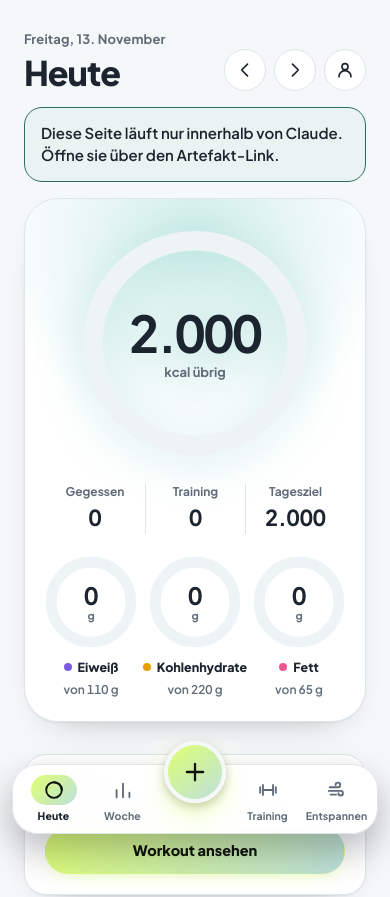
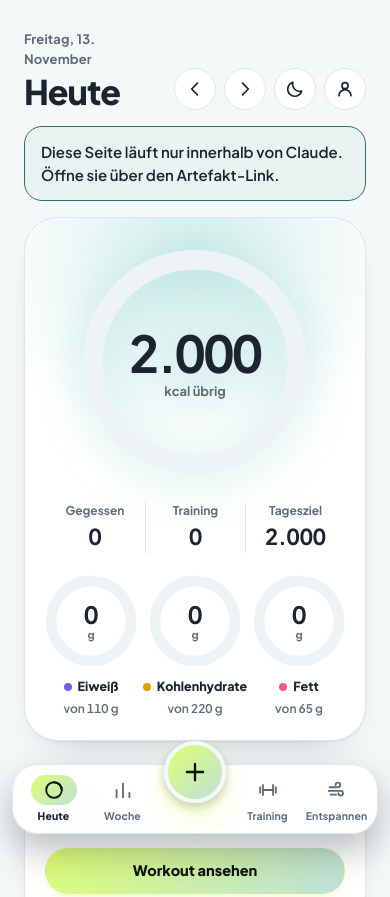
Before and after one commit to Sunny281186/todo-bot, a plain HTML site: page essens-tagebuch.html in a window 390 px wide. Shown: the top 897 px of the page. Drawn offline with Linux system fonts and the light colour scheme.

Commit message:
Essens-Tagebuch: Hell/Dunkel-Schalter in der Kopfzeile
Co-Authored-By: Claude Sonnet 5.5 <noreply@anthropic.com>
Claude-Session: https://claude.ai/code/session_01PNfjmSbxAQtmL1YbnfhfLS

```diff
--- a/essens-tagebuch.html
+++ b/essens-tagebuch.html
@@ -369,6 +369,7 @@ a.pick{text-decoration:none;color:var(--ink)}
       <button class="round" data-act="nav-prev" aria-label="Zurück"><span data-ico="chevL" data-size="20"></span></button>
       <button class="round" data-act="nav-next" aria-label="Weiter"><span data-ico="chevR" data-size="20"></span></button>
     </div>
+    <button class="round" id="themeBtn" data-act="theme" aria-label="Darstellung wechseln"></button>
     <button class="round" id="profBtn" data-view="profil" aria-label="Profil" aria-pressed="false"><span data-ico="user" data-size="20"></span></button>
     </div>
   </header>
@@ -475,6 +476,8 @@ function skey(o){return JSON.stringify(Object.keys(o||{}).sort().map(function(k)
 var IC={
   ring:'<circle cx="12" cy="12" r="8.5"/><path d="M12 3.5a8.5 8.5 0 0 1 8.5 8.5"/>',
   chart:'<path d="M5 20v-8M12 20V5M19 20v-5"/>',
+  sun:'<circle cx="12" cy="12" r="4"/><path d="M12 2.5v2.2M12 19.3v2.2M2.5 12h2.2M19.3 12h2.2M5.3 5.3l1.6 1.6M17.1 17.1l1.6 1.6M5.3 18.7l1.6-1.6M17.1 6.9l1.6-1.6"/>',
+  moon:'<path d="M20 14.5A8.5 8.5 0 0 1 9.5 4a8.5 8.5 0 1 0 10.5 10.5z"/>',
   user:'<circle cx="12" cy="8" r="3.6"/><path d="M4.8 20a7.2 7.2 0 0 1 14.4 0"/>',
   plus:'<path d="M12 5v14M5 12h14"/>',
   chevL:'<path d="m15 5-7 7 7 7"/>',
@@ -488,6 +491,14 @@ var IC={
   plate:'<circle cx="12" cy="12" r="8.5"/><circle cx="12" cy="12" r="4.5"/>'
 };
 function ico(n,s){s=s||20;return '<svg class="i" viewBox="0 0 24 24" width="'+s+'" height="'+s+'" fill="none" stroke="currentColor" stroke-width="2" stroke-linecap="round" stroke-linejoin="round" aria-hidden="true">'+IC[n]+'</svg>';}
+var THEME_KEY='et-theme';
+function themeGet(){try{return localStorage.getItem(THEME_KEY)||'';}catch(e){return '';}}
+function themeEff(){var t=document.documentElement.getAttribute('data-theme');if(t)return t;return window.matchMedia&&matchMedia('(prefers-color-scheme:dark)').matches?'dark':'light';}
+function themeApply(t){if(t)document.documentElement.setAttribute('data-theme',t);else document.documentElement.removeAttribute('data-theme');
+  var b=document.getElementById('themeBtn');if(b){var d=themeEff()==='dark';b.innerHTML=ico(d?'sun':'moon',20);b.setAttribute('aria-label',d?'Zum hellen Modus wechseln':'Zum dunklen Modus wechseln');}
+  var m=document.querySelector('meta[name=theme-color]');if(m)m.content=themeEff()==='dark'?'#0c0d11':'#f5f8f9';}
+function themeToggle(){var n=themeEff()==='dark'?'light':'dark';try{localStorage.setItem(THEME_KEY,n);}catch(e){}themeApply(n);}
+document.addEventListener('click',function(ev){if(ev.target.closest('#themeBtn'))themeToggle();});
 function hydrate(){document.querySelectorAll('[data-ico]').forEach(function(el){el.innerHTML=ico(el.dataset.ico,Number(el.dataset.size)||20);});}
 
 /* ---------- Zustand ---------- */
@@ -587,7 +598,7 @@ function setView(v,push){
 
 /* ---------- Start ---------- */
 async function boot(){
-  hydrate();S.fit=defaultFit();buildHero();
+  hydrate();themeApply(themeGet());S.fit=defaultFit();buildHero();
   S.weekStart=mondayOf(todayStr());
   renderSummary();renderMeals();renderWeek();renderBody();renderGoals();renderPrefs();renderTrainCard();renderAbout();
   setView((location.hash||'').slice(1),false);
```
